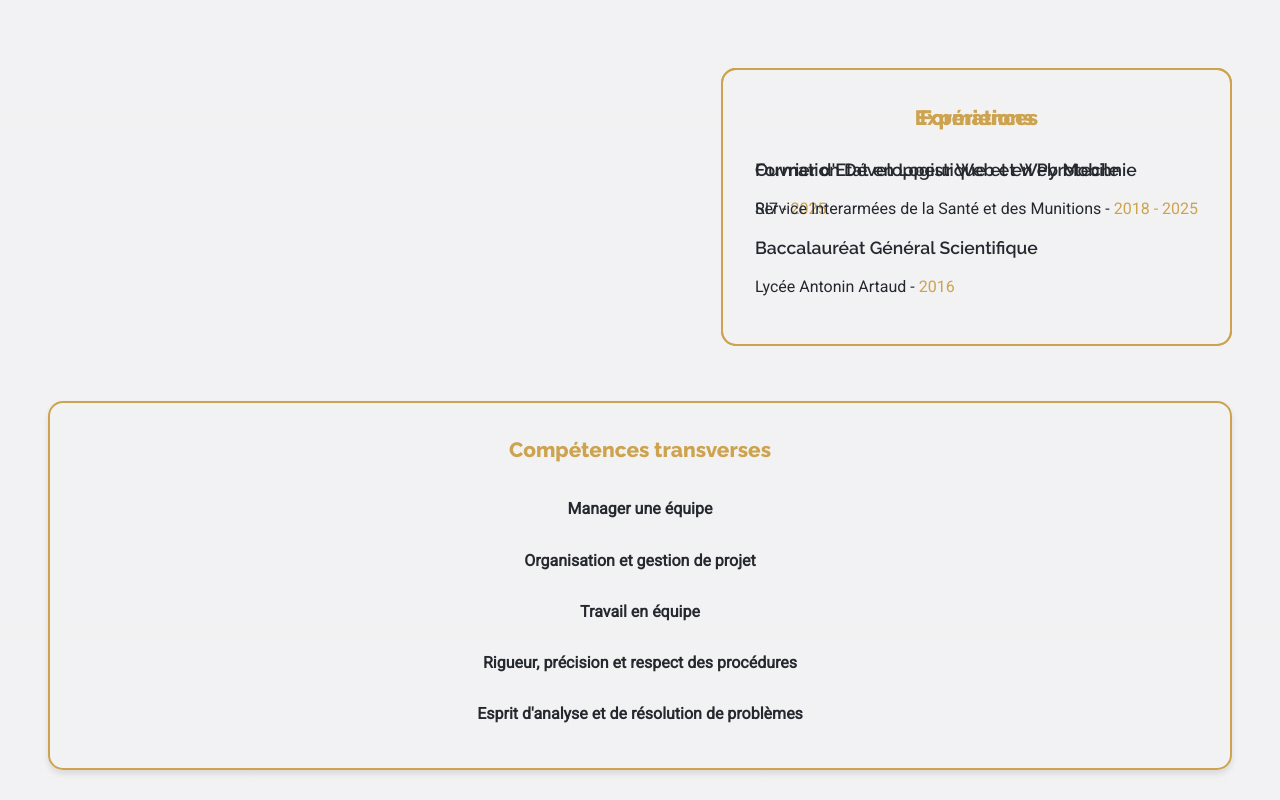
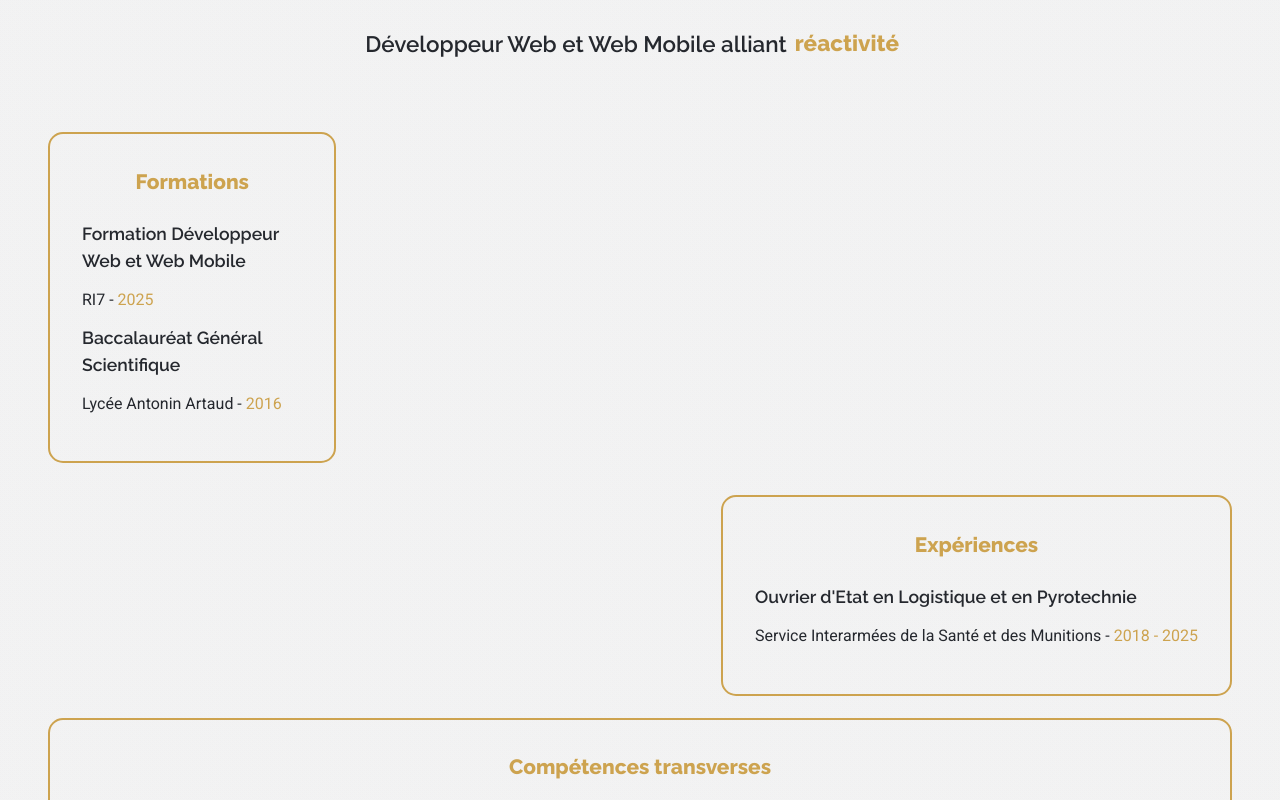
Before and after one commit to SkyGodLucky/PortfolioCyberWolf, a plain HTML site: page index.html in a window 1280 px wide. Shown: the part 900-1700 px from the top of the page. Drawn offline with nearby package versions, Linux system fonts and the light colour scheme; files whose address does not match are found by name.

Commit message:
Correction des problèmes d'espacement et d'alignement dans la section About

```diff
--- a/assets/css/responsives/large-screen.css
+++ b/assets/css/responsives/large-screen.css
@@ -118,16 +118,12 @@
   .about-container {
     max-width: 1400px;
     margin: 0 auto;
-    display: grid;
-    grid-template-areas:
-      "title title"
-      "left right"
-      "skills skills";
+    display: flex;
+    flex-direction: column;
     gap: 2rem;
   }
 
   .about h2 {
-    grid-area: title;
     font-size: 2rem;
     margin-bottom: 1rem;
     text-align: center;
@@ -135,7 +131,6 @@
   }
 
   .about h3 {
-    grid-area: title;
     font-size: 1.4rem;
     margin-bottom: 2rem;
     text-align: center;
@@ -150,7 +145,6 @@
   }
 
   .about-content {
-    grid-area: left / right;
     display: grid;
     grid-template-columns: repeat(2, 1fr);
     gap: 2rem;
@@ -159,14 +153,12 @@
 
   .about-left,
   .about-right {
-    grid-area: left;
     border: 2px solid var(--light-primary);
     border-radius: 15px;
     padding: 2rem;
     height: 100%;
     display: flex;
     flex-direction: column;
-
   }
 
   .about-right {
@@ -199,16 +191,12 @@
   }
 
   .about-skills {
-    grid-area: skills;
     border: 2px solid var(--light-primary);
     border-radius: 15px;
     padding: 2rem;
     width: 100%;
     display: flex;
     flex-direction: column;
-    background-color: var(--light-bg);
-    box-shadow: 0 4px 6px rgba(0, 0, 0, 0.1);
-    transition: transform 0.3s ease;
   }
 
   .about-skills:hover {
@@ -232,21 +220,14 @@
     display: flex;
     flex-direction: column;
     align-items: center;
-    flex: 1;
-    justify-content: center;
-    gap: 0.5rem;
+    gap: 0.3rem;
   }
 
   .about-skills li {
     font-size: 1rem;
     width: 100%;
     text-align: center;
-    padding: 0.3rem 0;
-    transition: color 0.3s ease;
-  }
-
-  .about-skills li:hover {
-    color: var(--light-primary);
+    padding: 0.2rem 0;
   }
 
   .rotating-words {
```
